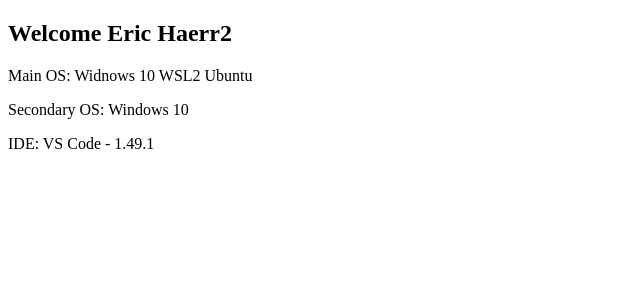
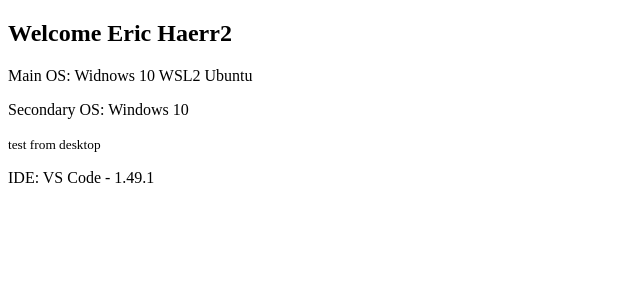
Before and after one commit to erhchi/webapplications, an Angular app: page / in a window 1280 px wide. Shown: the top 300 px of the page, without its empty margins (0-640 px from the left). Built offline with nearby package versions, Linux system fonts and the light colour scheme.

Commit message:
test update from desktop

```diff
--- a/src/app/app.component.html
+++ b/src/app/app.component.html
@@ -10,7 +10,9 @@
 <h2>Welcome {{title}}</h2>
 <p>Main OS: Widnows 10 WSL2 Ubuntu</p>
 <p>Secondary OS: Windows 10</p>
+<small>test from desktop</small>
 <p>IDE: VS Code - 1.49.1</p>
+
 
 <!-- * * * * * * * * * * * * * * * * * * * * * * * * * * * * * * * -->
 <!-- * * * * * * * * * * * The content above * * * * * * * * * * * -->
```
